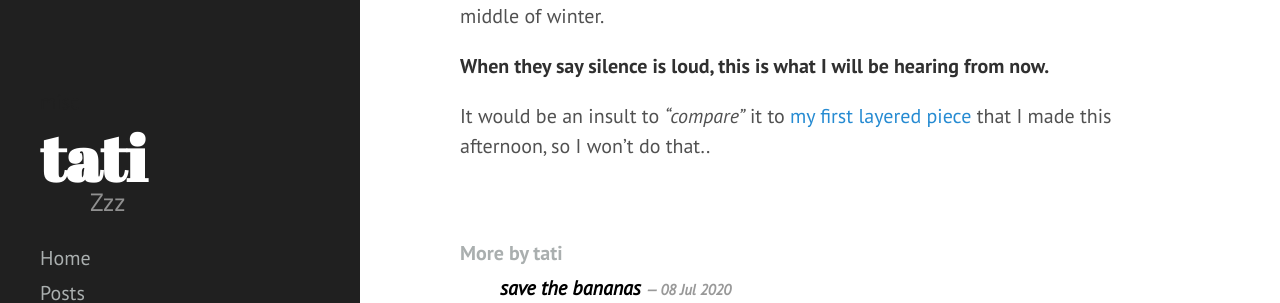
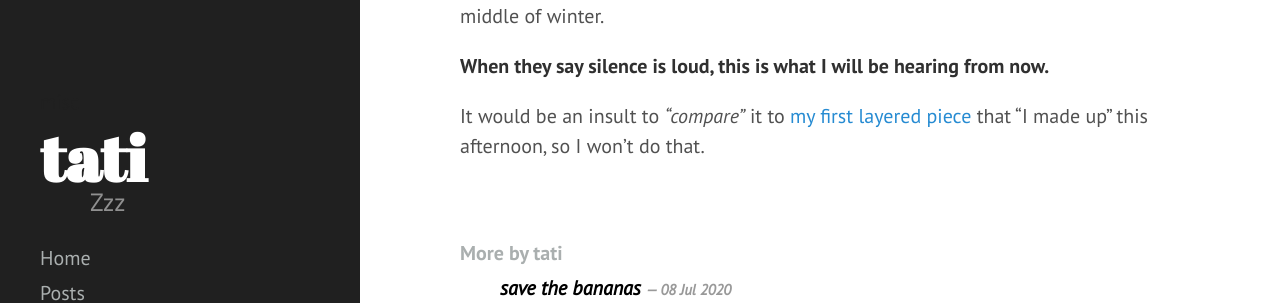
Before and after one commit to tati-z/tati-z.github.io, a Jekyll site: the page built from _posts/2020-07-14-japan.md, in a window 1280 px wide and 900 px high, scrolled down 1647 px, cut to the strip 241-900 px from the top of the window. Shown: the part 223-526 px from the top of the strip. Built offline with Jekyll 4.4.1, drawn with Linux system fonts in a browser that asks for light colours; nearby versions of some CDN libraries; library files that are not in the unit come from our copies.

Commit message:
fixed stupid bug **very angry emoji**

```diff
--- a/_config.yml
+++ b/_config.yml
@@ -21,7 +21,7 @@
 # # # # Build settings # # # #
 encoding: "utf-8"
 
-paginate: 5 # amount of posts to show
+paginate: 100 # amount of posts to show
 paginate_path: /page:num/
 date_format:  "%b %-d, %Y" # http://shopify.github.io/liquid/filters/date/
 
--- a/_posts/2020-07-14-japan.md
+++ b/_posts/2020-07-14-japan.md
@@ -12,6 +12,7 @@
 
 23:10 I don’t know why I am still watching this. I don’t even play electric guitars. Furthermore, why is he saying that this book talks about "techniques"? How many techniques does one need to hear and feel?! So, teaching toddlers to ear and feel using "techniques" is a thing now?. This sounds off.., **but it’s not as if moving to japan on a whim wasn't an illog-**
 <br>
+
 <video controls="" autoplay="true" src="https://www.tatianazihindula.com/public/assets/videos/KONSTANTIN_REINFELD.mp4" type="video/mp4" width="100%" height="480"></video>
 <br>
 
@@ -21,4 +22,4 @@
 
 **When they say silence is loud, this is what I will be hearing from now.**
 
-It would be an insult to _"compare"_ it to [my first layered piece](/misk_audio) that I made this afternoon, so I won't do that..
+It would be an insult to _"compare"_ it to [my first layered piece](/misk_audio) that "I made up" this afternoon, so I won't do that.
```
